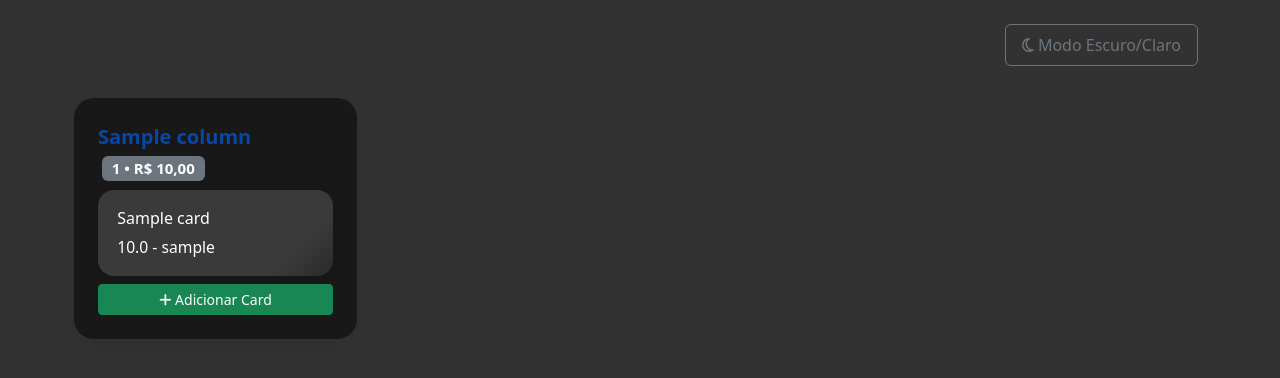
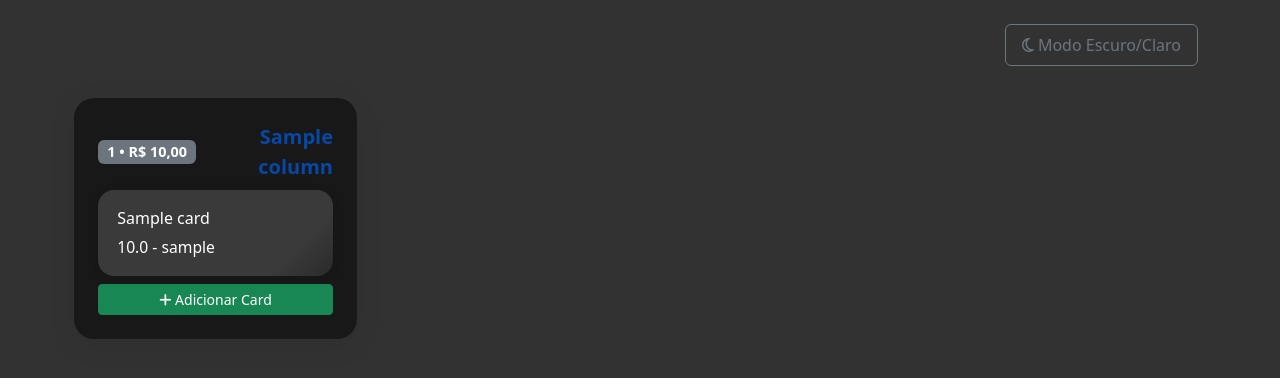
Before and after one commit to Edu2566/kanban-5x, a Flask app: page / in a window 1280 px wide. Shown: the top 378 px of the page. Run offline with Flask 3, Linux system fonts and the light colour scheme; the visitor is signed in with stand-in values (Sample User, id 1); tables that the repository leaves empty hold one stand-in row (values such as "Sample post").

Commit message:
Improve column header layout

```diff
--- a/app/templates/index.html
+++ b/app/templates/index.html
@@ -27,15 +27,15 @@
     <div class="kanban-board row flex-wrap g-3">
         {% for column in columns %}
         <div class="kanban-column col-12 col-sm-6 col-md-4 col-lg-3" data-column-id="{{ column.id }}">
-            <div class="kanban-header d-flex align-items-center justify-content-between mb-2">
-                <span class="fw-bold fs-5">
+            <div class="kanban-header d-flex justify-content-between align-items-center mb-2">
+                <span class="badge bg-secondary me-2">
+                    {{ column.cards_count }} • {{ column.valor_total|brl }}
+                </span>
+                <span class="fw-bold fs-5 flex-grow-1 text-end">
                     {{ column.name }}
-                    <span class="ms-1 badge bg-secondary">
-                        {{ column.cards_count }} • {{ column.valor_total|brl }}
-                    </span>
-                    {% if g.user.role == 'superadmin' %}
-                    {% endif %}
                 </span>
+                {% if g.user.role == 'superadmin' %}
+                {% endif %}
             </div>
             <div class="kanban-cards" id="column-{{ column.id }}">
                 {% for card in column.filtered_cards %}
```
